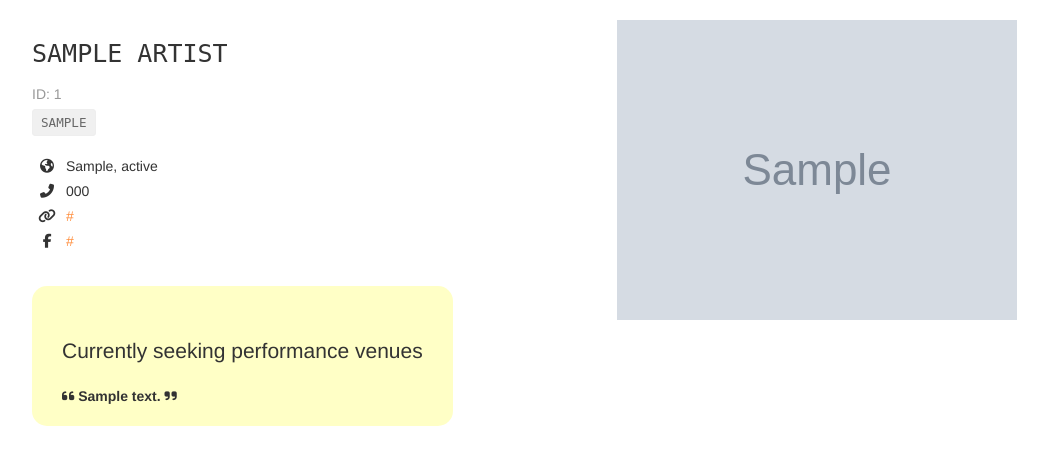
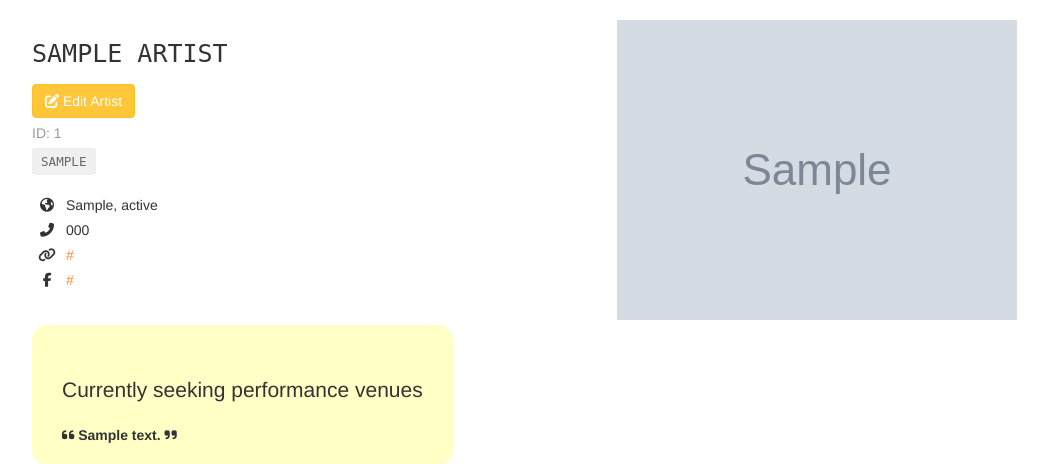
Before and after one commit to gskll/fyurr-fullstack, a Flask app: page /artists/1 in a window 1280 px wide. Shown: the part 60-524 px from the top of the page, without its empty margins (38-1086 px from the left). Run offline with Flask 2, Linux system fonts and the light colour scheme; tables that the repository leaves empty hold one stand-in row (values such as "Sample post"); grey boxes marked "Sample" are stand-in pictures; some libraries are stand-ins or nearby versions.

Commit message:
feat: edit artists from artist page

```diff
--- a/app.py
+++ b/app.py
@@ -197,28 +197,38 @@ def show_artist(artist_id):
 
 @ app.route('/artists/<int:artist_id>/edit', methods=['GET'])
 def edit_artist(artist_id):
-    form = ArtistForm()
-    artist = {
-        "id": 4,
-        "name": "Guns N Petals",
-        "genres": ["Rock n Roll"],
-        "city": "San Francisco",
-        "state": "CA",
-        "phone": "326-123-5000",
-        "website": "https://www.gunsnpetalsband.com",
-        "facebook_link": "https://www.facebook.com/GunsNPetals",
-        "seeking_venue": True,
-        "seeking_description": "Looking for shows to perform at in the San Francisco Bay Area!",
-        "image_link": "https://images.unsplash.com/photo-1549213783-8284d0336c4f?ixlib=rb-1.2.1&ixid=eyJhcHBfaWQiOjEyMDd9&auto=format&fit=crop&w=300&q=80"
-    }
-    # TODO: populate form with fields from artist with ID <artist_id>
+    artist = Artist.query.get(artist_id).serialize
+    form = ArtistForm(data=artist)
     return render_template('forms/edit_artist.html', form=form, artist=artist)
 
 
 @ app.route('/artists/<int:artist_id>/edit', methods=['POST'])
 def edit_artist_submission(artist_id):
-    # TODO: take values from the form submitted, and update existing
-    # artist record with ID <artist_id> using the new attributes
+    form = ArtistForm(request.form)
+
+    try:
+        artist = Artist.query.get(artist_id)
+        artist.name = form.name.data
+        artist.city = form.city.data
+        artist.state = form.state.data
+        artist.phone = form.phone.data
+        artist.website = form.website.data
+        artist.image_link = form.image_link.data
+        artist.genres = ','.join(form.genres.data)
+        artist.facebook_link = form.facebook_link.data
+        artist.seeking_venue = bool(form.seeking_venue.data)
+        artist.seeking_description = form.seeking_description.data
+
+        db.session.commit()
+
+        flash('Artist ' + request.form['name'] + ' was successfully updated!')
+    except:
+        db.session.rollback()
+        flash('Error: Artist ' +
+              request.form['name'] + ' could not be updated!')
+        traceback.print_exc()
+    finally:
+        db.session.close()
 
     return redirect(url_for('show_artist', artist_id=artist_id))
 
--- a/templates/pages/show_artist.html
+++ b/templates/pages/show_artist.html
@@ -6,7 +6,10 @@
 		<h1 class="monospace">
 			{{ artist.name }}
 		</h1>
-		<p class="subtitle">
+    <form action="{{url_for('edit_artist', artist_id=artist.id)}}" method="get">
+      <button type="submit" class="btn btn-primary"><i class="fas fa-edit"></i> Edit Artist</button>
+    </form>
+			<p class="subtitle">
 			ID: {{ artist.id }}
 		</p>
 		<div class="genres">
```
